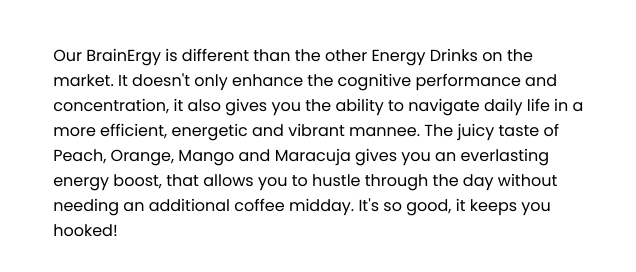
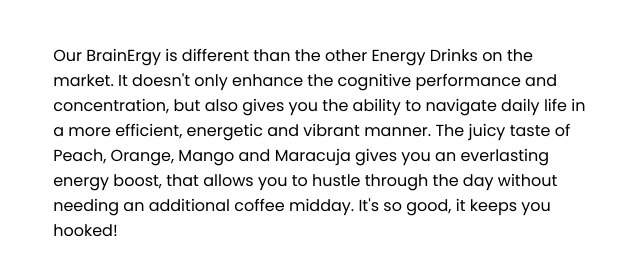
Before and after one commit to omnicogni/omnicogni.github.io, a plain HTML site: page index.html in a window 1280 px wide. Shown: the part 311-583 px from the top of the page, 0-636 px from the left. Drawn offline with nearby package versions, Linux system fonts and the light colour scheme.

Commit message:
fixed typos

```diff
--- a/index.html
+++ b/index.html
@@ -29,7 +29,7 @@
         <tr>
             <td id="about" class="animated slideInLeft">
                 <h1>BrainErgy</h1>
-                <p>Our BrainErgy is different than the other Energy Drinks on the market. It doesn't only enhance the cognitive performance and concentration, it also gives you the ability to navigate daily life in a more efficient, energetic and vibrant mannee. The juicy taste of Peach, Orange, Mango and Maracuja gives you an everlasting energy boost, that allows you to hustle through the day without needing an additional coffee midday. It's so good, it keeps you hooked!</p>
+                <p>Our BrainErgy is different than the other Energy Drinks on the market. It doesn't only enhance the cognitive performance and concentration, but also gives you the ability to navigate daily life in a more efficient, energetic and vibrant manner. The juicy taste of Peach, Orange, Mango and Maracuja gives you an everlasting energy boost, that allows you to hustle through the day without needing an additional coffee midday. It's so good, it keeps you hooked!</p>
                 <button class="btn_one"><s>Sold Out</s></button>
             </td>
             <td id="rightImage" class="animated jackInTheBox"></td>
```
